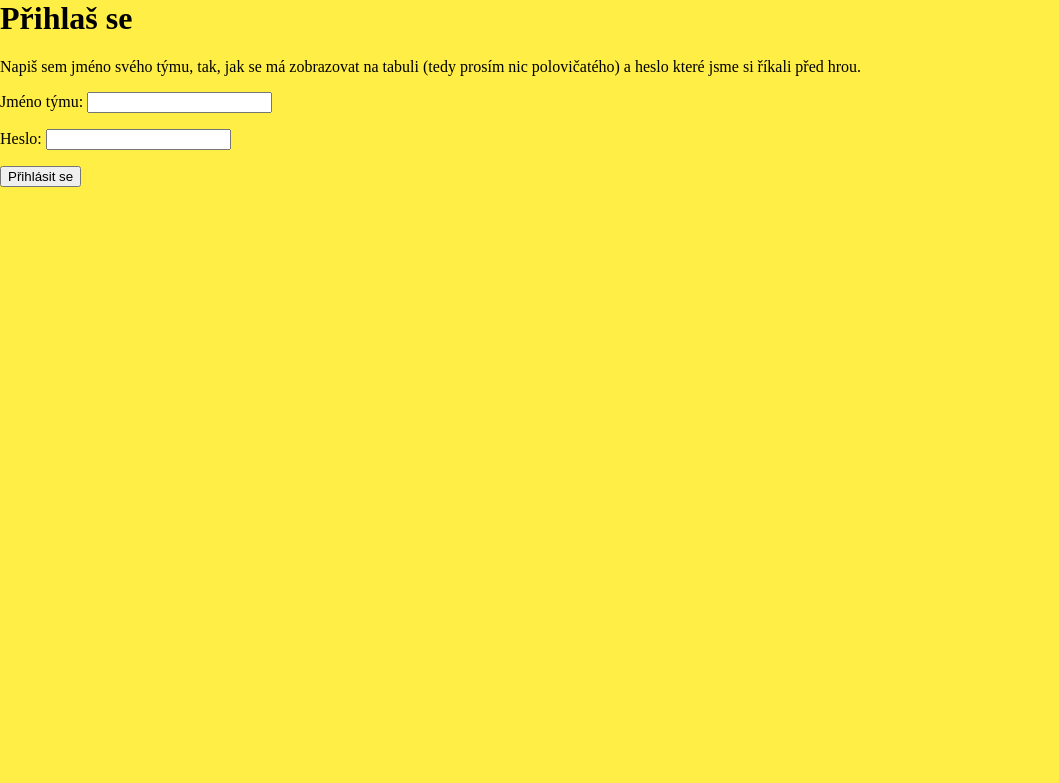
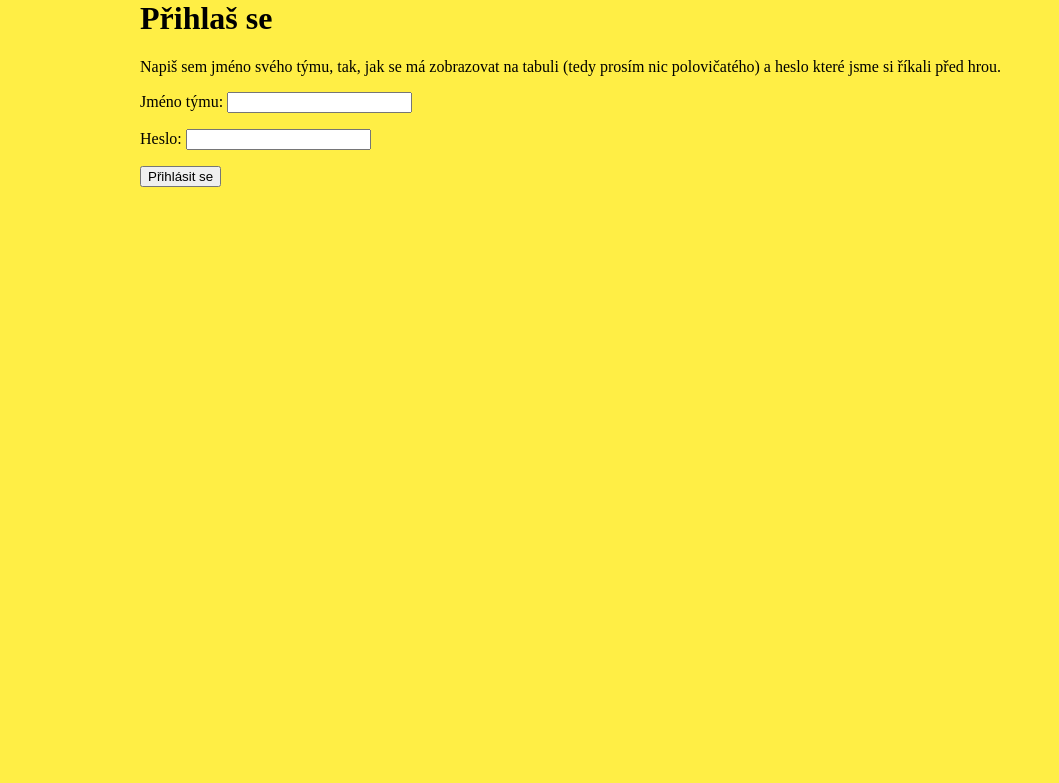
Before and after one commit to kubal000/Proud-2025, a Flask app: page / in a window 1280 px wide. Shown: the top 783 px of the page, without its empty margins (0-1059 px from the left). Run offline with Flask 3, Linux system fonts and the light colour scheme.

Commit message:
Update styles.css

```diff
--- a/static/styles.css
+++ b/static/styles.css
@@ -1,5 +1,5 @@
 body {
-  width: 1000 px;
+  width: 1000px;
   margin: auto;
   background-color: ffee45;
 }
```
